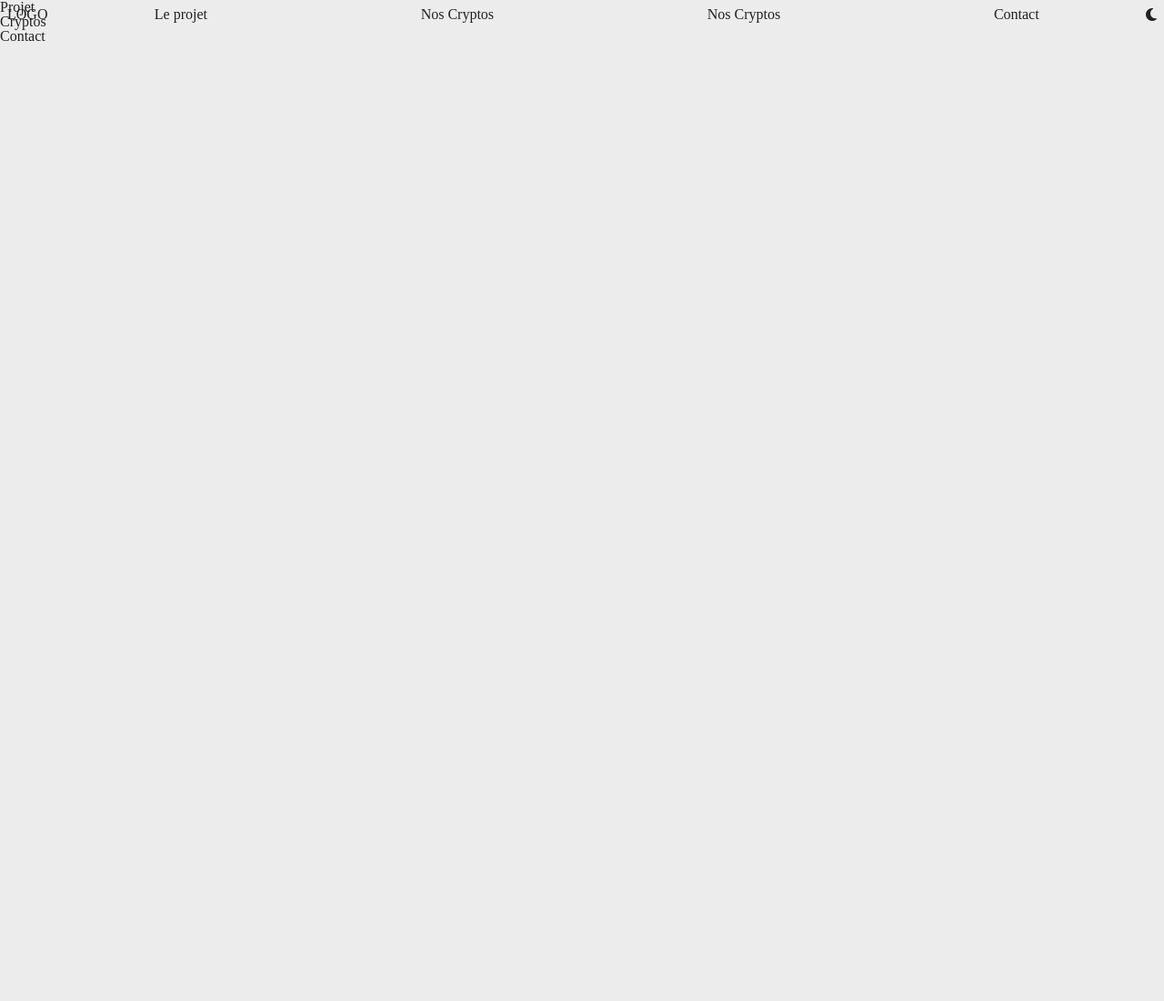
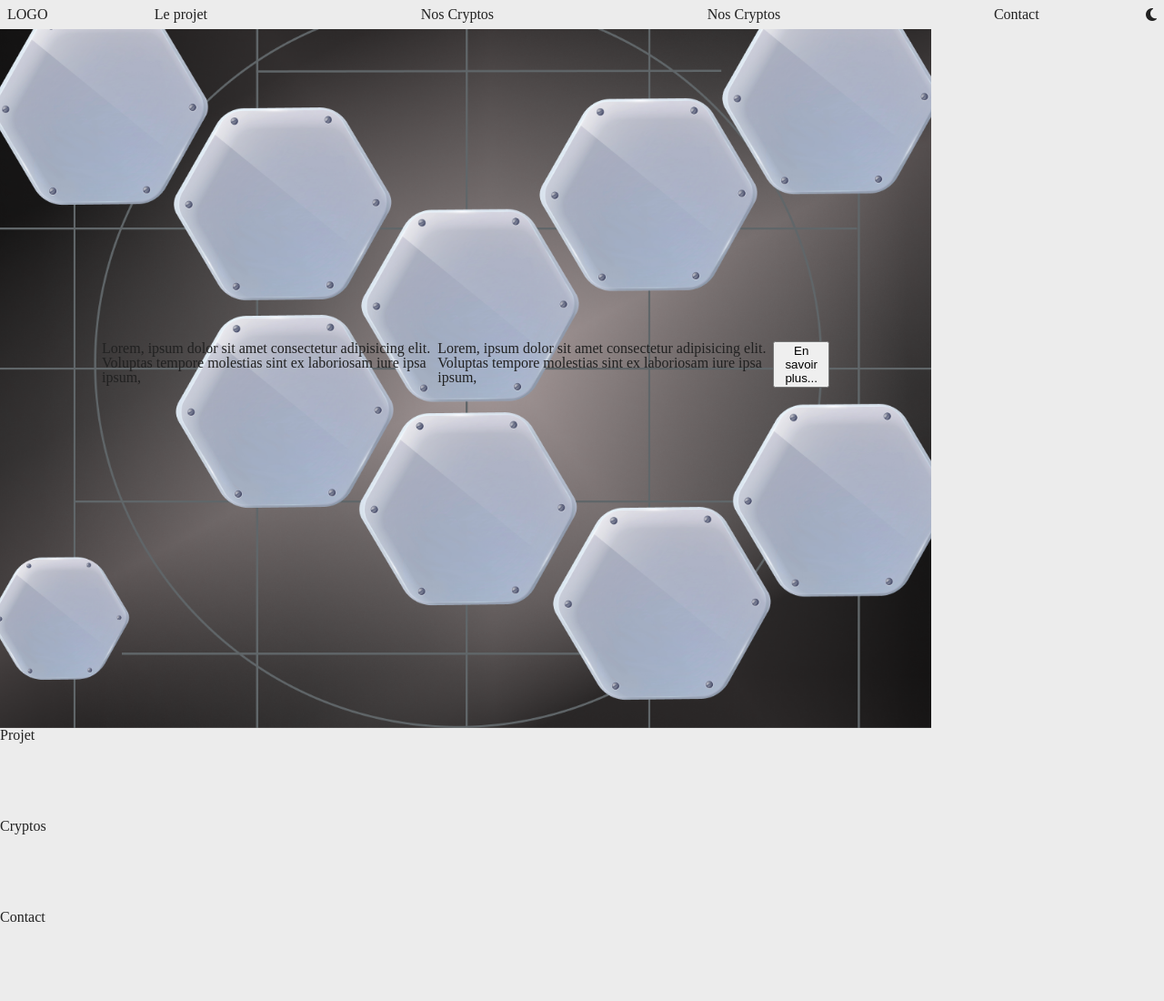
Before and after one commit to Nicolas-Puchois/js-projet-page, a plain HTML site: page frontend/index.html in a window 1280 px wide. Shown: the whole page at 91% size. Before the commit the page ends 800 px from the top, so only its background shows below. Drawn offline with Linux system fonts and the light colour scheme.

Commit message:
add main content

```diff
--- a/frontend/assets/styles/global/_global.scss
+++ b/frontend/assets/styles/global/_global.scss
@@ -29,7 +29,29 @@ a:hover:after {
 }
 
 main {
-  max-width: 100%;
+  max-width: 1024px;
+  & section#hero-header {
+    display: flex;
+    justify-content: center;
+    align-items: center;
+    background: url("/frontend/assets/image/Background_with_octogone_.png")
+      no-repeat center center / cover;
+    & #content {
+      display: flex;
+      width: 80%;
+      max-width: 800px;
+      & div {
+        display: flex;
+        flex-direction: column;
+      }
+    }
+  }
+  & section:nth-child(1) {
+    min-height: 100vh;
+  }
+  & section:not(:nth-child(1)) {
+    height: 100px;
+  }
 }
 
 html[data-theme="light"] {
@@ -39,6 +61,7 @@ html[data-theme="light"] {
     color: $text-color-light;
   }
   & header {
+    background-color: $bg-color-light;
     & nav {
       & #nav {
         & i[data-theme-toggler] {
@@ -56,6 +79,8 @@ html[data-theme="dark"] {
     color: $text-color-dark;
   }
   & header {
+    background-color: $bg-color-dark;
+
     & nav {
       & #nav {
         & i[data-theme-toggler] {
@@ -88,6 +113,8 @@ html[data-theme="dark"] {
         }
       }
     }
+    & main {
+    }
   }
 
   html[data-theme="dark"] {
--- a/frontend/index.html
+++ b/frontend/index.html
@@ -44,10 +44,24 @@
       </nav>
     </header>
     <main>
-      <section></section>
-      <section>Projet</section>
-      <section>Cryptos</section>
-      <section>Contact</section>
+      <section id="hero-header">
+        <div id="content">
+          <p>
+            Lorem, ipsum dolor sit amet consectetur adipisicing elit. Voluptas
+            tempore molestias sint ex laboriosam iure ipsa ipsum,
+          </p>
+          <div>
+            <p>
+              Lorem, ipsum dolor sit amet consectetur adipisicing elit. Voluptas
+              tempore molestias sint ex laboriosam iure ipsa ipsum,
+            </p>
+          </div>
+          <button>En savoir plus...</button>
+        </div>
+      </section>
+      <section id="projet">Projet</section>
+      <section id="crypto">Cryptos</section>
+      <section id="contact">Contact</section>
     </main>
     <div id="social"></div>
   </body>
```
Also changed, not shown: frontend/assets/image/Background_with_octogone_.png (added), frontend/assets/styles/style.css, 1 other file.
